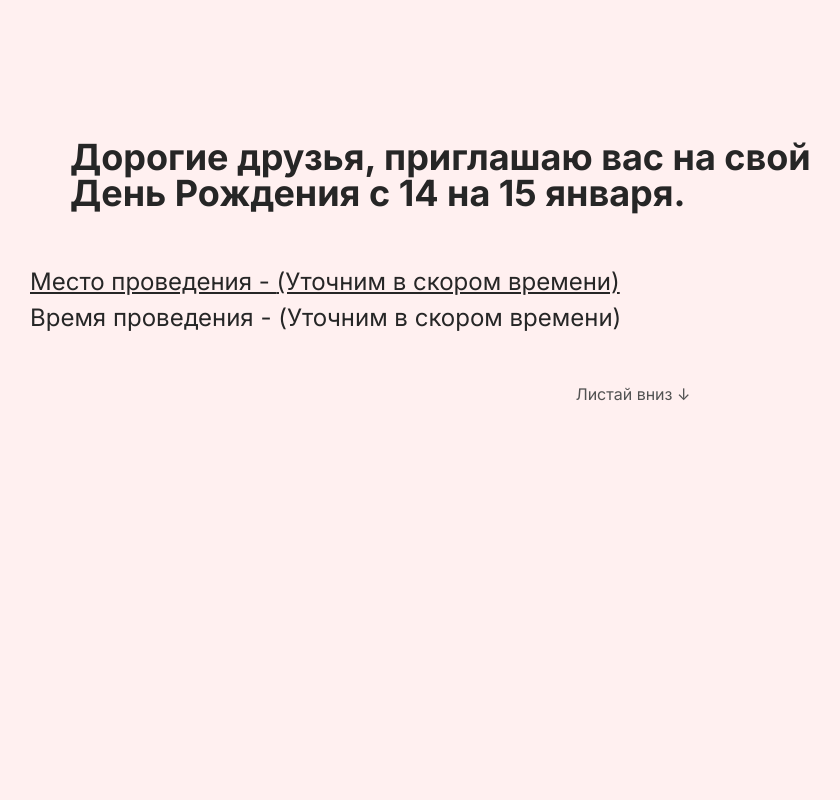
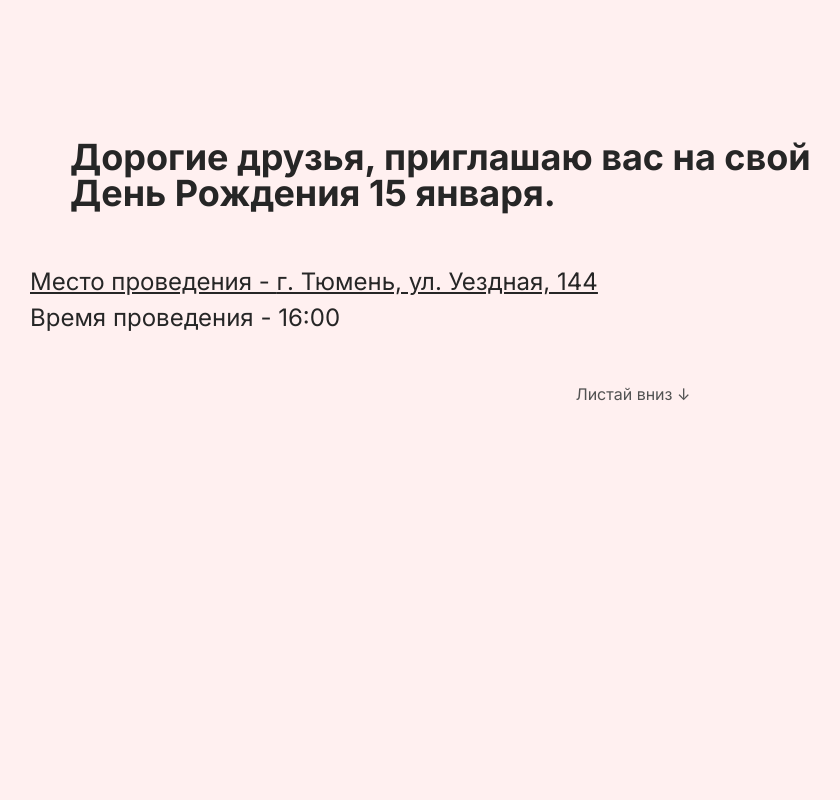
Before and after one commit to nikitasmg/wishListFront, a React (Vite) app: page / in a window 1280 px wide. Shown: the top 800 px of the page, without its empty margins (7-847 px from the left). Built offline with nearby package versions, Linux system fonts and the light colour scheme; no server answers.

Commit message:
add address and time

```diff
--- a/src/componets/List.jsx
+++ b/src/componets/List.jsx
@@ -46,7 +46,7 @@ const List = () => {
             <div className='min-h-screen px-3'>
                 <div className='flex items-center lg:px-10 pt-[50px] lg:pt-[100px] mb-4 flex-col-reverse lg:flex-row'>
                     <h2 className='text-4xl leading-[1] lg:(text-[54px] leading-[64px]) font-bold text-neutral-800'>
-                        Дорогие друзья, приглашаю вас на свой День Рождения c 14 на 15 января.
+                        Дорогие друзья, приглашаю вас на свой День Рождения 15 января.
                     </h2>
                     <video autoPlay muted loop className="max-w-full lg:max-w-[540px] mb-10 lg:mb-0">
                         <source src="/giftsVideo.mp4" type="video/mp4"/>
@@ -55,8 +55,8 @@ const List = () => {
                 </div>
                 <div className='flex gap-4 lg:gap-1 flex-col mb-10 text-2xl text-neutral-800 '>
                     <span className='underline underline-offset-auto cursor-pointer'>
-                        Место проведения - <br className='lg:hidden'/>(Уточним в скором времени)</span>
-                    <span>Время проведения - <br className='lg:hidden'/> (Уточним в скором времени)</span>
+                        Место проведения - <br className='lg:hidden'/><a target='_blank' href="https://2gis.ru/tyumen/geo/1830223003896305?m=65.523082%2C57.102848%2F16">г. Тюмень, ул. Уездная, 144</a></span>
+                    <span>Время проведения - <br className='lg:hidden'/> 16:00</span>
                 </div>
                 <span className='block text-center mt-auto p-2 text-neutral-600 w-[200px] rounded-xl mx-auto'>Листай вниз <span>↓</span></span>
             </div>
```
